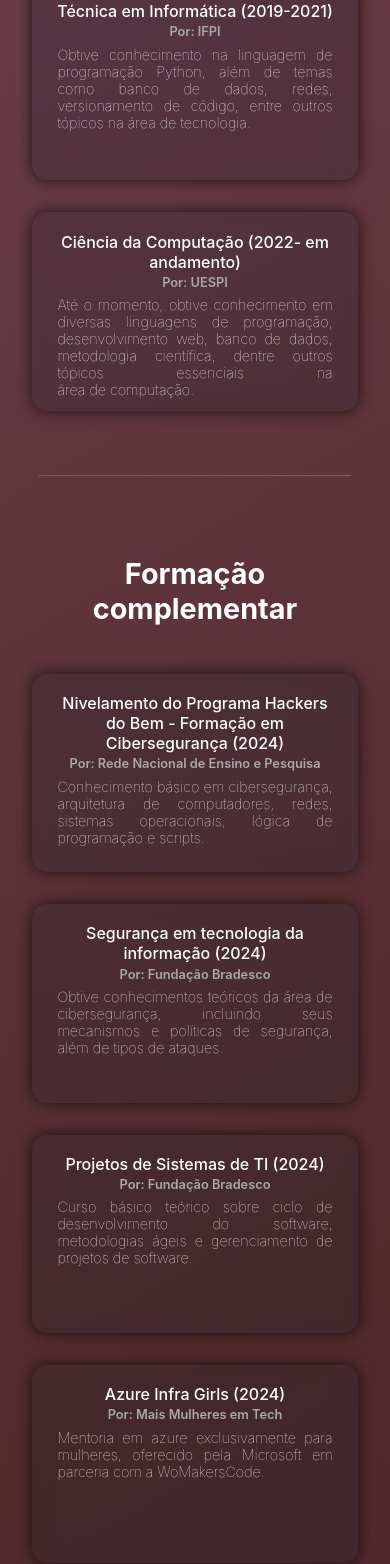
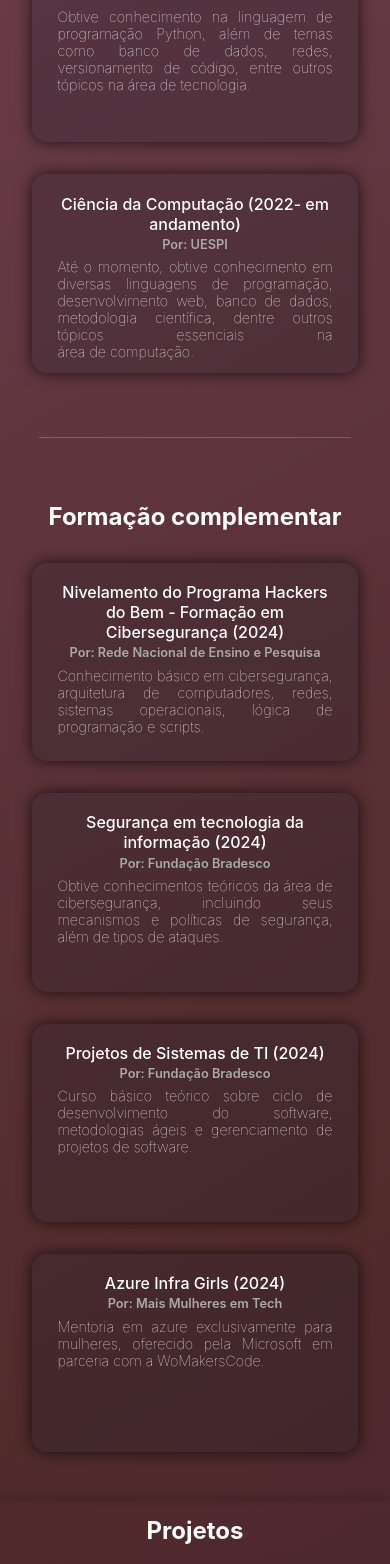
Before and after one commit to clara0904/curriculo, a React (Create React App) app: page / in a window 390 px wide. Shown: the part 1875-3439 px from the top of the page. Built offline with nearby package versions, Linux system fonts and the light colour scheme.

Commit message:
Adição de animações nas seções Certifications e Projects

```diff
--- a/src/sections/Certifications/Certifications.module.css
+++ b/src/sections/Certifications/Certifications.module.css
@@ -20,7 +20,10 @@
     color: #FFF;
     font-size: 1.8rem;
     font-weight: bold;
-    padding: 2rem;
+    padding: 1rem;
+    opacity: 0;
+    animation: fadeUp 0.8s ease forwards;
+    animation-delay: 0.3s;
 }
 
 .cards{
@@ -30,15 +33,59 @@
     width: 100%;
 }
 
+.cards > * {
+    opacity: 0;
+    transform: translateY(30px);
+    animation: fadeUp 0.8s ease forwards;
+}
+
+.cards > *:nth-child(1) { animation-delay: 0.2s; }
+.cards > *:nth-child(2) { animation-delay: 0.4s; }
+.cards > *:nth-child(3) { animation-delay: 0.6s; }
+.cards > *:nth-child(4) { animation-delay: 0.8s; }
+
 .division {
     width: 100%;
     height: 1px;
     background: rgba(255, 255, 255, 0.2);
     margin: 3rem auto;
+    transform: scaleX(0);
+    transform-origin: center;
+    animation: expandLine 1s ease forwards;
+    animation-delay: 0.5s;
 }
+
+@keyframes expandLine {
+    to {
+        transform: scaleX(1);
+    }
+}
+
 
 @media only screen and (max-width: 1150px){
     .division{
         width: 80%
     }
 }
+
+@keyframes fadeUp {
+    from {
+        opacity: 0;
+        transform: translateY(40px);
+    }
+    to {
+        opacity: 1;
+        transform: translateY(0);
+    }
+}
+
+.container {
+    animation: fadeUp 0.9s ease forwards;
+}
+
+@media (max-width: 768px) {
+  .title {
+    font-size: 1.5rem;
+    padding: 1rem;
+  }
+}
--- a/src/sections/Projects/Projects.module.css
+++ b/src/sections/Projects/Projects.module.css
@@ -20,7 +20,10 @@
     color: #FFF;
     font-size: 1.8rem;
     font-weight: bold;
-    padding: 2rem;
+    padding: 1rem;
+    opacity: 0;
+    animation: fadeUpProjects 0.8s ease forwards;
+    animation-delay: 0.3s;
 }
 
 .cards{
@@ -29,3 +32,26 @@
     flex-wrap: wrap;
     width: 100%;
 }
+
+
+@keyframes fadeUpProjects {
+    from {
+        opacity: 0;
+        transform: translateY(50px);
+    }
+    to {
+        opacity: 1;
+        transform: translateY(0);
+    }
+}
+
+.container {
+    animation: fadeUpProjects 0.9s ease forwards;
+}
+
+
+@media (max-width: 768px) {
+  .title {
+    font-size: 1.5rem;
+  }
+}
```
